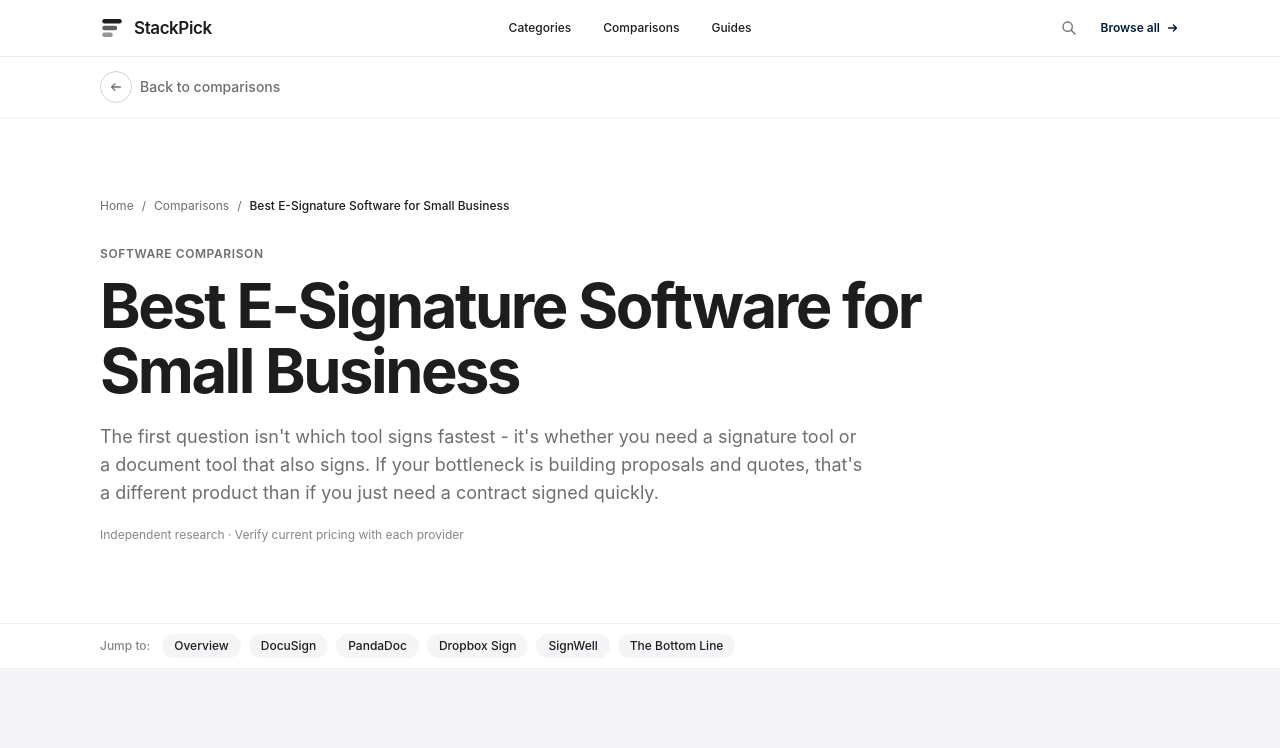
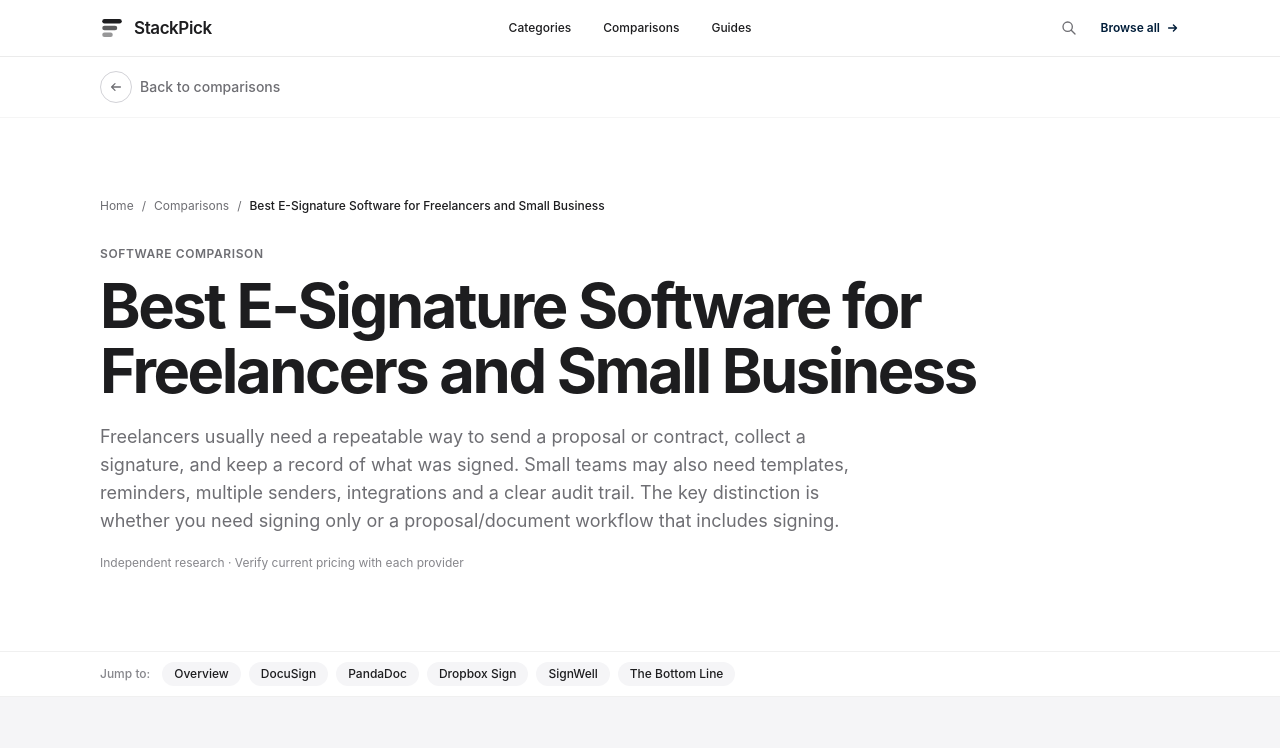
Before and after one commit to LinukaBandara/StackPick, a Next.js app: page /best/esignature-software in a window 1280 px wide. Shown: the top 748 px of the page. Built offline with nearby package versions, Linux system fonts and the light colour scheme; no server answers.

Commit message:
Strengthen practical US-focused software guide

```diff
--- a/app/best/esignature-software/page.tsx
+++ b/app/best/esignature-software/page.tsx
@@ -2,19 +2,19 @@ import type { Metadata } from "next";
 import ComparisonArticle from "@/components/ComparisonArticle";
 
 export const metadata: Metadata = {
-  title: "Best E-Signature Software for Small Business (2026)",
+  title: "Best E-Signature Software for Freelancers & Small Business (2026)",
   description:
-    "An honest comparison of DocuSign, PandaDoc, Dropbox Sign, and SignWell - covering when you need document creation, not just signing.",
+    "Compare DocuSign, Dropbox Sign, PandaDoc and SignWell for freelancers and small businesses, including free signing limits, templates, audit trails and proposal workflows.",
   alternates: { canonical: "/best/esignature-software" },
 };
 
 export default function Page() {
   return (
     <ComparisonArticle
-      title="Best E-Signature Software for Small Business"
+      title="Best E-Signature Software for Freelancers and Small Business"
       slug="esignature-software"
-      intro="The first question isn't which tool signs fastest - it's whether you need a signature tool or a document tool that also signs. If your bottleneck is building proposals and quotes, that's a different product than if you just need a contract signed quickly."
-      pricingNote="Several of these tools price per envelope/document at low volume and per-seat at higher volume - the two pricing models aren't directly comparable without knowing your actual monthly volume. Check current terms directly."
+      intro="Freelancers usually need a repeatable way to send a proposal or contract, collect a signature, and keep a record of what was signed. Small teams may also need templates, reminders, multiple senders, integrations and a clear audit trail. The key distinction is whether you need signing only or a proposal/document workflow that includes signing."
+      pricingNote="Free tiers can limit monthly signature requests, reusable templates, senders, branding or integrations; trial access is not a permanent free plan. Before choosing, check the current monthly envelope cap, template allowance, signer authentication, audit-trail availability, and whether the plan is billed per user or per document."
       tools={[
         {
           name: "DocuSign",
```
